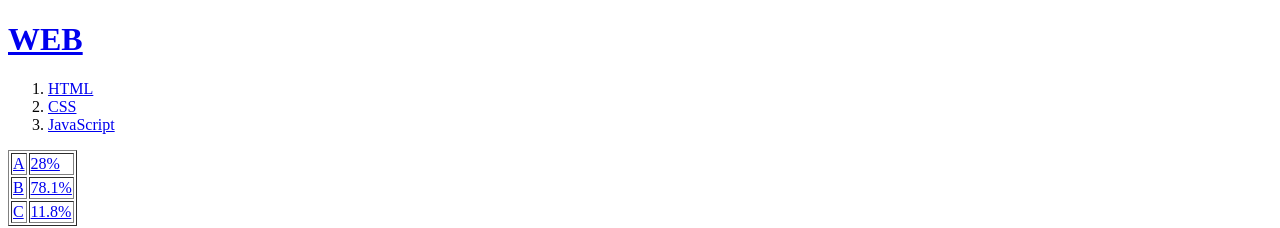
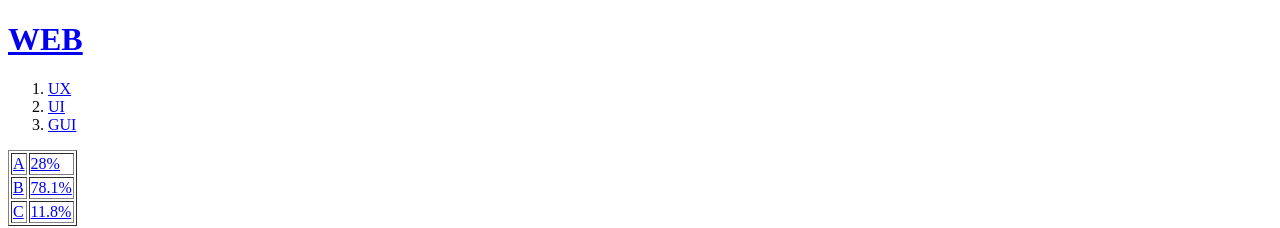
Before and after one commit to song74creator/web1, a plain HTML site: page index.html in a window 1280 px wide. Shown: the top 228 px of the page. Drawn offline with Linux system fonts and the light colour scheme.

Commit message:
Add files via upload

```diff
--- a/index.html
+++ b/index.html
@@ -8,9 +8,9 @@
 <body>
   <h1><a href="index.html">WEB</h1>
 <ol>
-<li><a href="1.html">HTML<br></li>
-<li><a href="2.html">CSS<br></li>
-<li><a href="3.html">JavaScript<br></li>
+<li><a href="1.html">UX<br></li>
+<li><a href="2.html">UI<br></li>
+<li><a href="3.html">GUI<br></li>
 </ol>
 
 <table border=".5">
```
